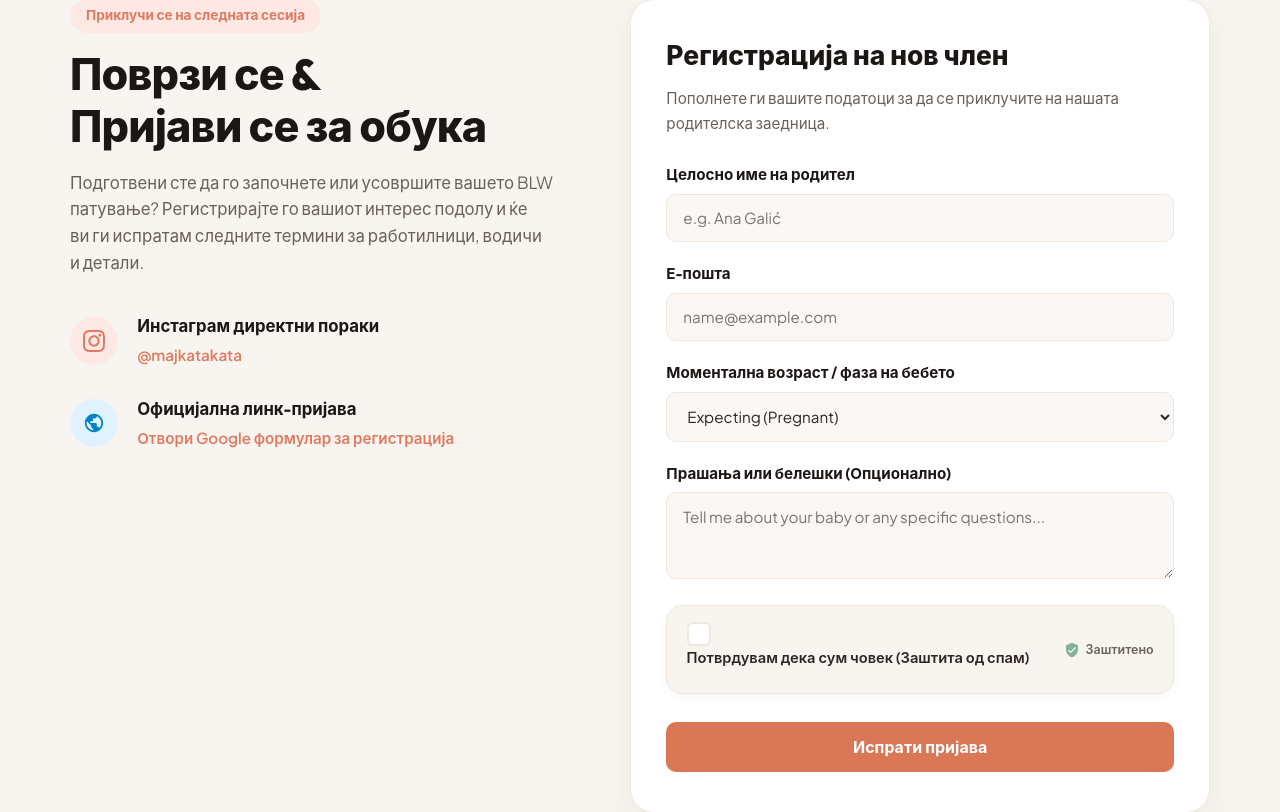
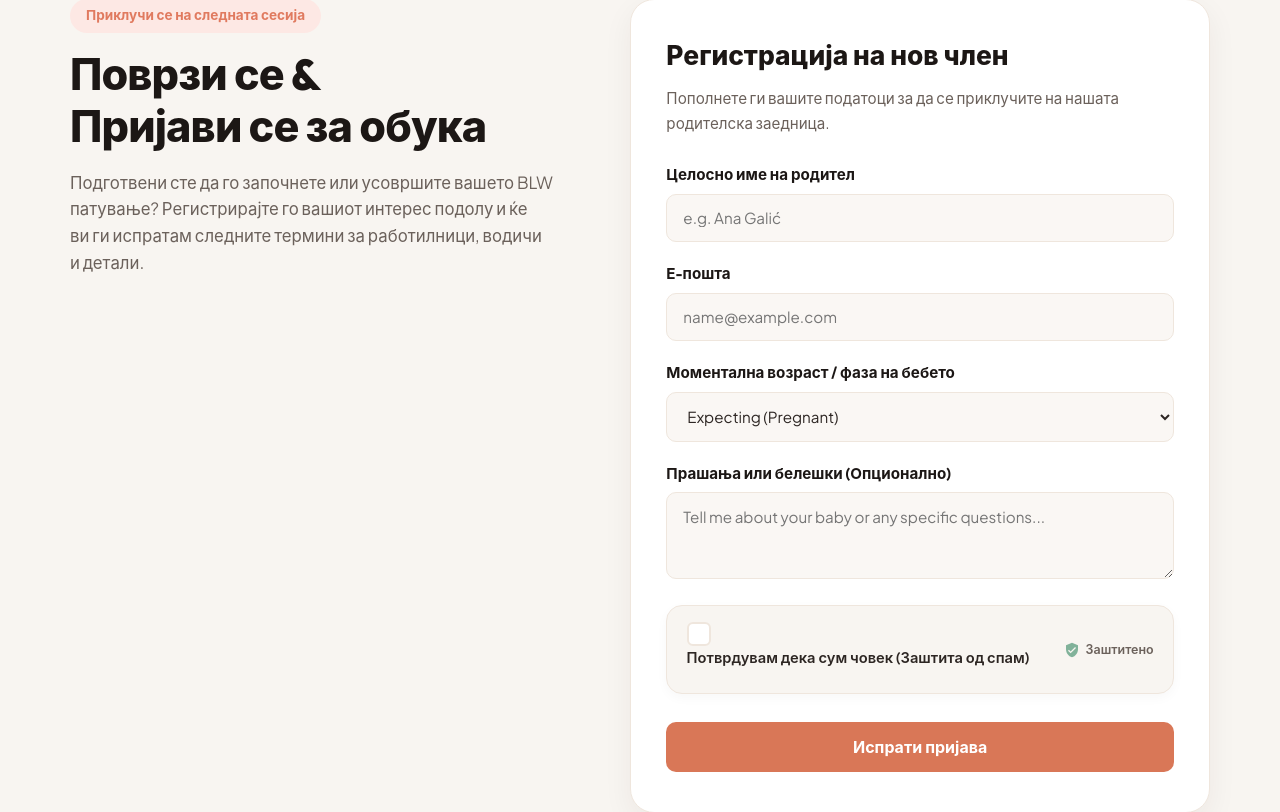
Before and after one commit to ledjape/majkatakata, a Django app: page / in a window 1280 px wide. Shown: the part 4006-4818 px from the top of the page. Run offline with Django 5.2, Linux system fonts and the light colour scheme; data that the repository does not hold is empty.

Commit message:
Remove Instagram DMs and Google Form link items from registration section

```diff
--- a/hub/templates/hub/home.html
+++ b/hub/templates/hub/home.html
@@ -285,29 +285,6 @@
               Подготвени сте да го започнете или усовршите вашето BLW патување? Регистрирајте го вашиот интерес подолу и ќе ви ги испратам следните термини за работилници, водичи и детали.
             </p>
 
-            <div class="contact-info-list">
-              <!-- Item 1: Instagram DMs -->
-              <div class="contact-info-item">
-                <div class="contact-icon-box ig-icon">
-                  <svg viewBox="0 0 24 24"><path d="M12 2.163c3.204 0 3.584.012 4.85.07 3.252.148 4.771 1.691 4.919 4.919.058 1.265.069 1.645.069 4.849 0 3.205-.012 3.584-.069 4.849-.149 3.225-1.664 4.771-4.919 4.919-1.266.058-1.644.07-4.85.07-3.204 0-3.584-.012-4.849-.07-3.26-.149-4.771-1.699-4.919-4.92-.058-1.265-.07-1.644-.07-4.849 0-3.204.013-3.583.07-4.849.149-3.227 1.664-4.771 4.919-4.919 1.266-.057 1.645-.069 4.849-.069zm0-2.163c-3.259 0-3.667.014-4.947.072-4.358.2-6.78 2.618-6.98 6.98-.059 1.281-.073 1.689-.073 4.948 0 3.259.014 3.668.072 4.948.2 4.358 2.618 6.78 6.98 6.98 1.281.058 1.689.072 4.948.072 3.259 0 3.668-.014 4.948-.072 4.354-.2 6.782-2.618 6.979-6.98.059-1.28.073-1.689.073-4.948 0-3.259-.014-3.667-.072-4.947-.196-4.354-2.617-6.78-6.979-6.98-1.281-.059-1.69-.073-4.949-.073zm0 5.838c-3.403 0-6.162 2.759-6.162 6.162s2.759 6.163 6.162 6.163 6.162-2.759 6.162-6.163c0-3.403-2.759-6.162-6.162-6.162zm0 10.162c-2.209 0-4-1.79-4-4 0-2.209 1.791-4 4-4s4 1.791 4 4c0 2.21-1.791 4-4 4zm6.406-11.845c-.796 0-1.441.645-1.441 1.44s.645 1.44 1.441 1.44c.795 0 1.439-.645 1.439-1.44s-.644-1.44-1.439-1.44z"/></svg>
-                </div>
-                <div>
-                  <div class="contact-item-title" data-lang-mk="Инстаграм директни пораки" data-lang-en="Instagram Direct Messages">Инстаграм директни пораки</div>
-                  <a href="https://instagram.com/majkatakata" target="_blank" rel="noopener noreferrer" class="contact-item-link">@majkatakata</a>
-                </div>
-              </div>
-
-              <!-- Item 2: Official Sign-Up Link -->
-              <div class="contact-info-item">
-                <div class="contact-icon-box web-icon">
-                  <svg viewBox="0 0 24 24"><path d="M12 2C6.48 2 2 6.48 2 12s4.48 10 10 10 10-4.48 10-10S17.52 2 12 2zm-1 17.93c-3.95-.49-7-3.85-7-7.93 0-.62.08-1.21.21-1.79L9 15v1c0 1.1.9 2 2 2v1.93zm6.9-2.54c-.26-.81-1-1.39-1.9-1.39h-1v-3c0-.55-.45-1-1-1H8v-2h2c.55 0 1-.45 1-1V7h2c1.1 0 2-.9 2-2v-.41c2.93 1.19 5 4.06 5 7.41 0 2.08-.8 3.97-2.1 5.39z"/></svg>
-                </div>
-                <div>
-                  <div class="contact-item-title" data-lang-mk="Официјална линк-пријава" data-lang-en="Official Sign-Up Link">Официјална линк-пријава</div>
-                  <a href="https://shorturl.at/GhdGw" target="_blank" rel="noopener noreferrer" class="contact-item-link" data-lang-mk="Отвори Google формулар за регистрација" data-lang-en="Open Google Registration Form">Отвори Google формулар за регистрација</a>
-                </div>
-              </div>
-            </div>
           </div>
 
           <!-- Right Side: Registration Form Card -->
```
